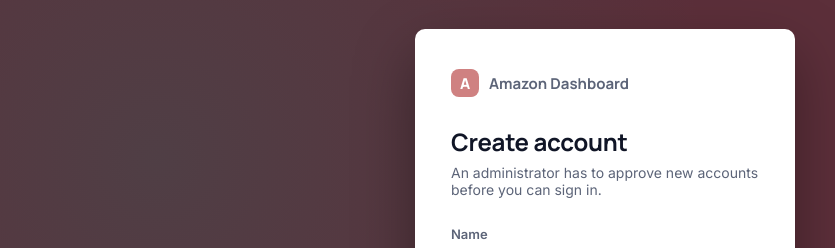
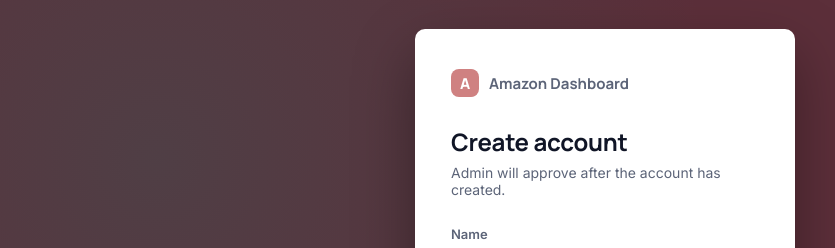
Before and after one commit to internjsb/dashboard, a React (Vite) app in the folder frontend/: page /register in a window 1280 px wide. Shown: the top 248 px of the page, without its empty margins (35-870 px from the left). Built offline with nearby package versions, Linux system fonts and the light colour scheme; no server answers.

Commit message:
text change

```diff
--- a/frontend/src/views/Register.tsx
+++ b/frontend/src/views/Register.tsx
@@ -98,7 +98,7 @@
         </div>
 
         <h1>Create account</h1>
-        <p className={styles.subtitle}>An administrator has to approve new accounts before you can sign in.</p>
+        <p className={styles.subtitle}>Admin will approve after the account has created. </p>
 
         <form onSubmit={handleSubmit}>
           <label className={styles.field}>
```
